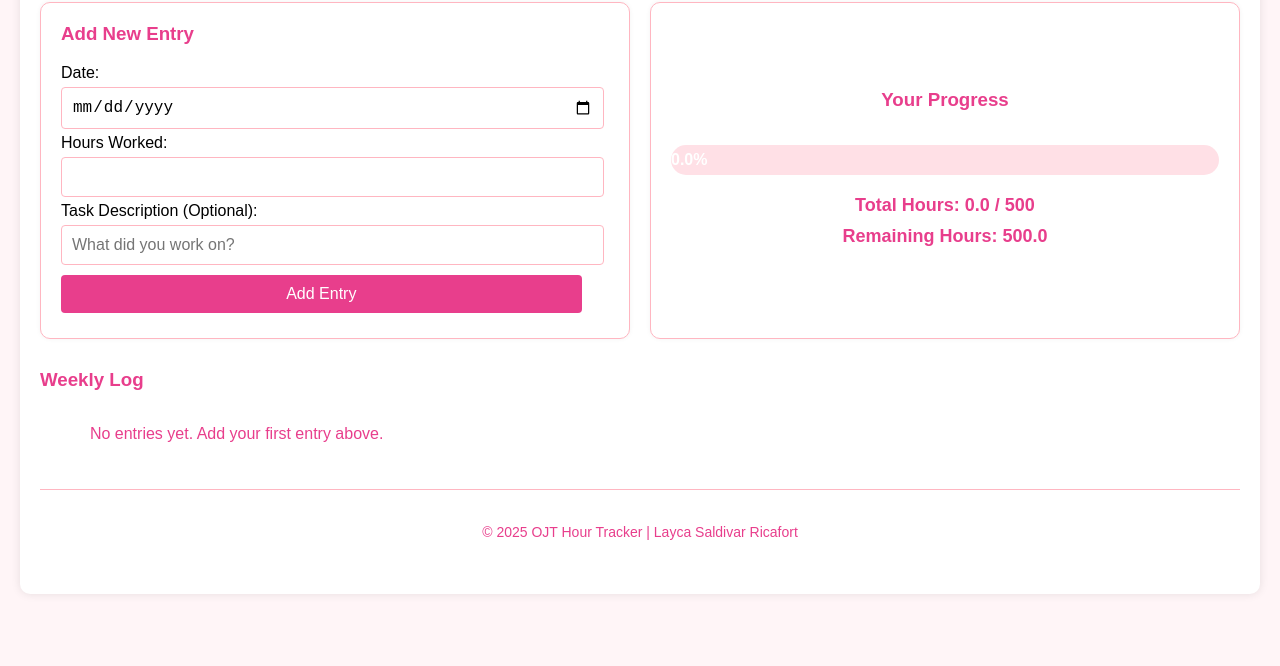
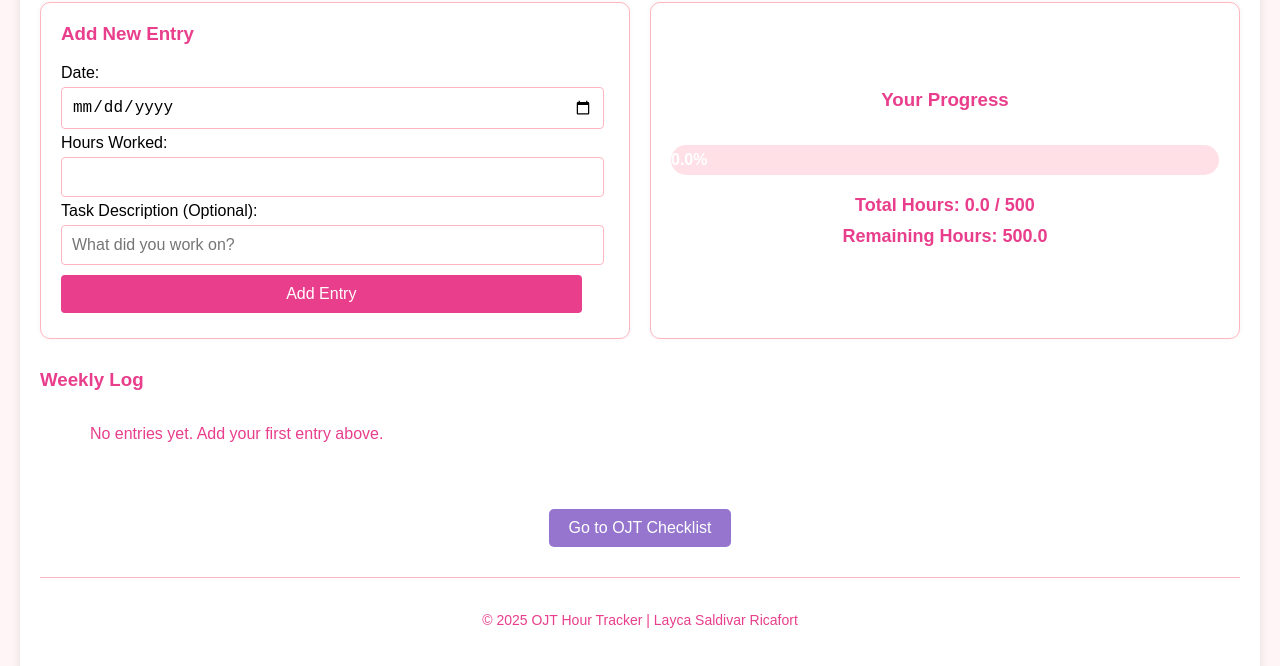
Before and after one commit to LycRcfrt/ojt-hour-tracker, a plain HTML site: page index.html in a window 1280 px wide. Shown: the part 106-772 px from the top of the page. Drawn offline with Linux system fonts and the light colour scheme.

Commit message:
Update index.html

```diff
--- a/index.html
+++ b/index.html
@@ -211,6 +211,26 @@
             color: #e83e8c;
             font-size: 14px;
         }
+
+         .checklist-btn {
+            background-color: #9575cd;
+            color: white;
+            padding: 10px 20px;
+            text-decoration: none;
+            border-radius: 5px;
+            margin-top: 20px;
+            display: inline-block;
+            transition: background-color 0.3s;
+        }
+
+        .checklist-btn:hover {
+            background-color: #7e57c2;
+        }
+
+        .checklist-container {
+            text-align: center;
+            margin-top: 30px;
+        }
     </style>
 </head>
 <body>
@@ -261,6 +281,11 @@
         <button onclick="saveEdit()">Save Changes</button>
         <button onclick="cancelEdit()" style="background-color: #adb5bd;">Cancel</button>
     </div>
+
+<div class="checklist-container">
+        <a href="ojt-checklist.html" class="checklist-btn">Go to OJT Checklist</a>
+    </div>
+
 
     <footer>
         <p>© 2025 OJT Hour Tracker | Layca Saldivar Ricafort</p>
```
